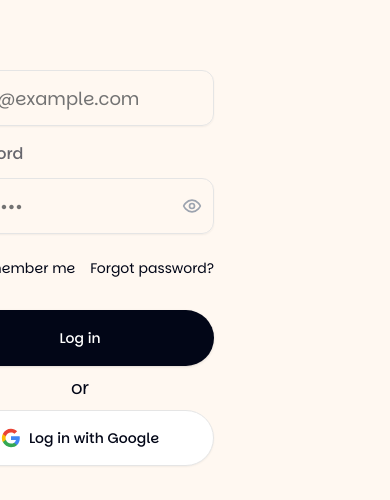
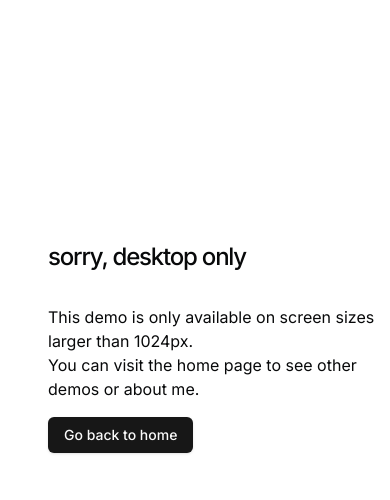
Before and after one commit to ameybh/portfolio, a Next.js app: page /showcase/spline-login-form in a window 390 px wide. Shown: the part 174-674 px from the top of the page. Built offline with nearby package versions, Linux system fonts and the light colour scheme.

Commit message:
show desktop only sign for mobiles

```diff
--- a/src/app/layout.tsx
+++ b/src/app/layout.tsx
@@ -68,7 +68,7 @@ export default function RootLayout({
     <html lang="en" suppressHydrationWarning>
       <body
         className={cn(
-          "min-h-screen bg-background font-sans antialiased max-w-2xl mx-auto py-12 sm:py-24 px-6 w-full h-full",
+          "min-h-screen bg-background font-sans antialiased max-w-2xl mx-auto py-12 sm:py-24 px-6 w-full h-full relative",
           fontSans.variable,
           myFont.variable
         )}
--- a/src/app/showcase/spline-login-form/page.tsx
+++ b/src/app/showcase/spline-login-form/page.tsx
@@ -12,6 +12,7 @@ const Spline = React.lazy(() => import("@splinetool/react-spline"));
 
 import { Application } from "@splinetool/runtime";
 import { Eye, EyeOff } from "lucide-react";
+import Link from "next/link";
 import React, { Suspense, useEffect, useRef, useState } from "react";
 
 const BLUR_FADE_DELAY = 0.04;
@@ -43,7 +44,30 @@ function SplineLoginPage() {
   };
 
   return (
-    <div className="w-full h-full absolute top-0 left-0 gap-10 bg-[#FFF8F1] !font-parkinsans">
+    <>
+      <div className="flex flex-col w-full h-full lg:hidden justify-end absolute  bottom-1/4 px-6">
+        <BlurFade delay={BLUR_FADE_DELAY}>
+          <h1 className="font-medium text-2xl mb-8 tracking-tighter">
+            sorry, desktop only
+          </h1>
+        </BlurFade>
+        <div className="flex flex-col w-full gap-4">
+          <BlurFade delay={BLUR_FADE_DELAY * 2}>
+            <p>
+              This demo is only available on screen sizes larger than 1024px.
+              <br />
+              You can visit the home page to see other demos or about me.
+            </p>
+          </BlurFade>
+          <BlurFade delay={BLUR_FADE_DELAY * 3}>
+            <Link href="/">
+              <Button>Go back to home</Button>
+            </Link>
+          </BlurFade>
+        </div>
+      </div>
+
+      <div className="w-full h-full absolute hidden lg:block top-0 left-0 gap-10 bg-[#FFF8F1] !font-parkinsans">
         <Suspense
           fallback={
             <div className="absolute z-0 top-1/2 -translate-y-1/2 left-[20vw]">
@@ -201,6 +225,7 @@ function SplineLoginPage() {
           </div>
         </div>
       </div>
+    </>
   );
 }
 
```
Lines whose indentation alone changed are shown as unchanged.
